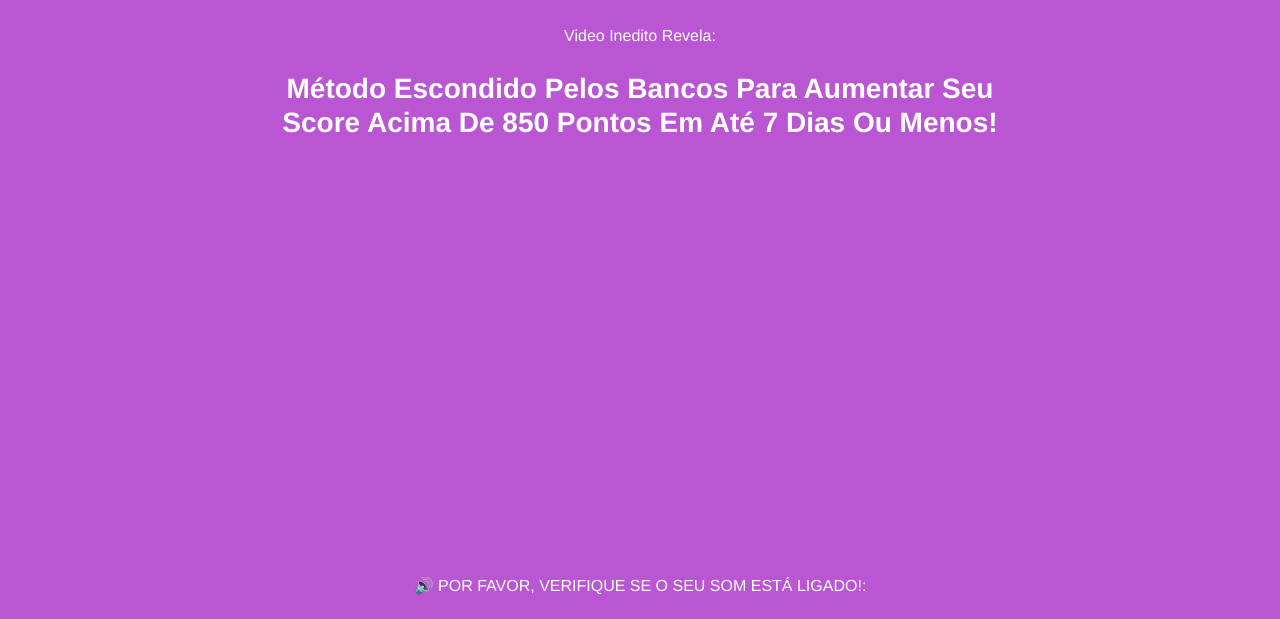
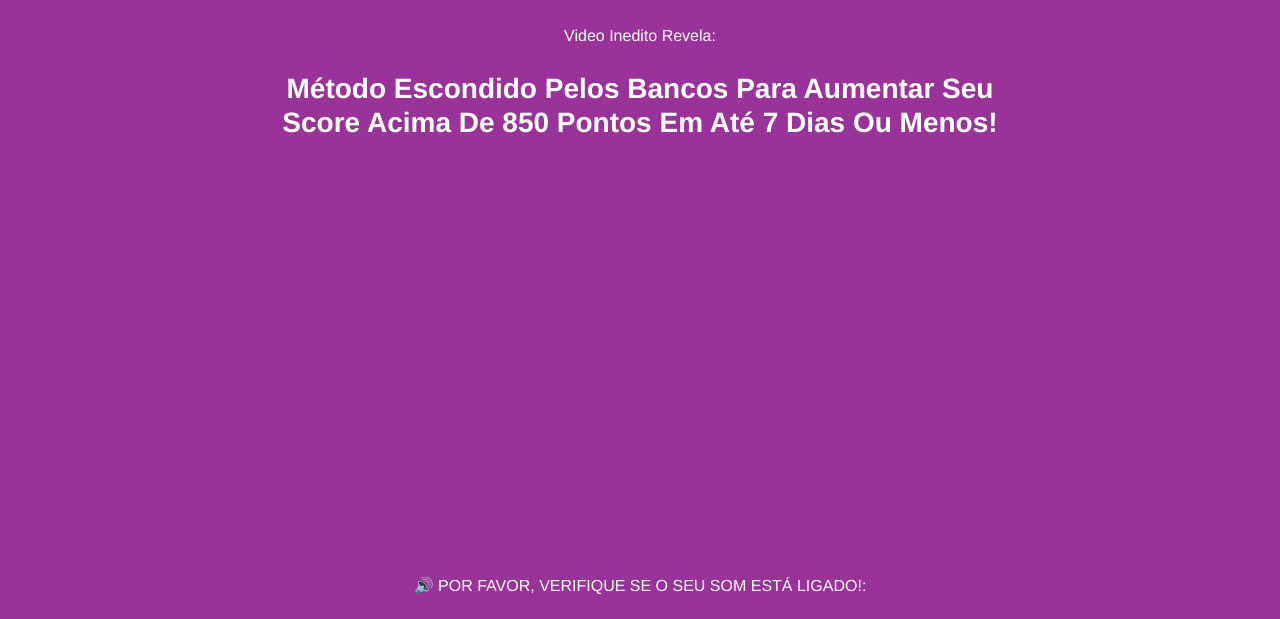
Before and after one commit to linkyluis123/score7dias.store, a plain HTML site: page index.html in a window 1280 px wide. Shown: the top 619 px of the page. Drawn offline with nearby package versions, Linux system fonts and the light colour scheme; a script that the page names is missing.

Commit message:
Add files via upload

```diff
--- a/index.html
+++ b/index.html
@@ -34,7 +34,7 @@
 <style type="text/css">
       header {
         color: white;
-        background-color: #BA55D3;
+        background-color: #993399;
         background-position: center;
         background-size: cover;
         background-attachment: fixed;
```
